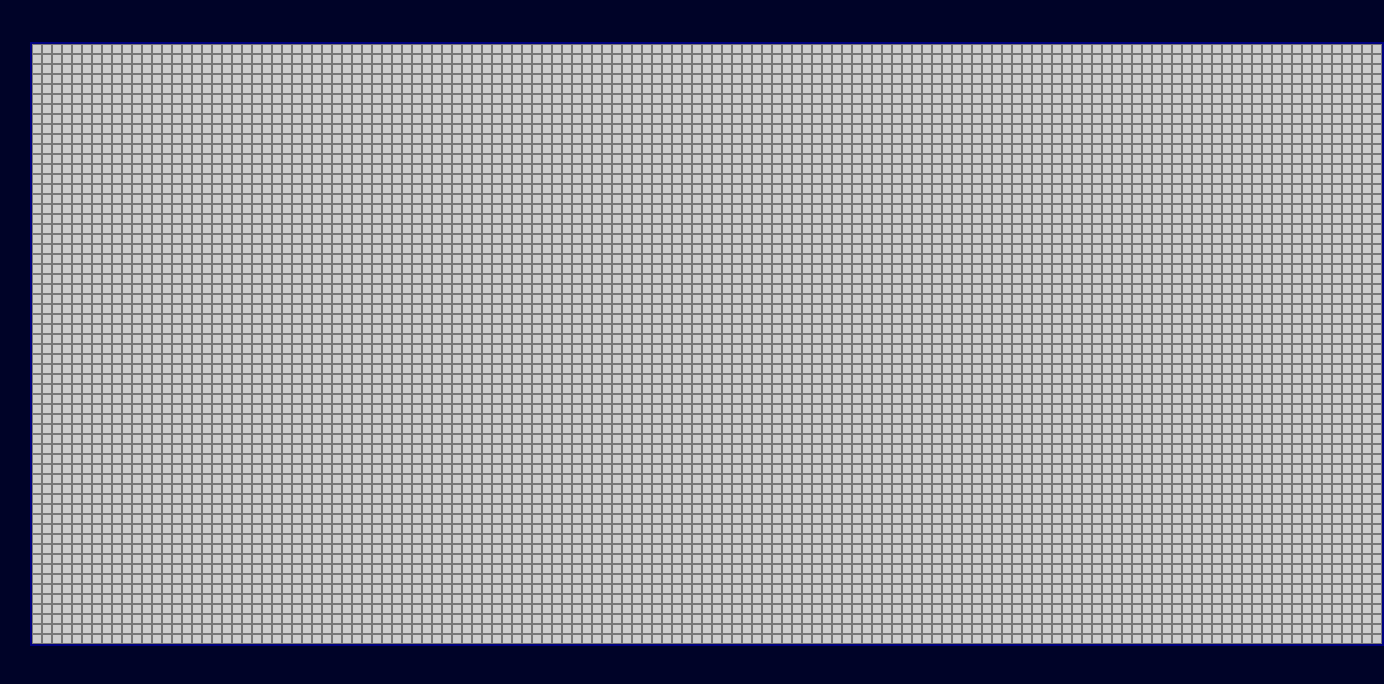
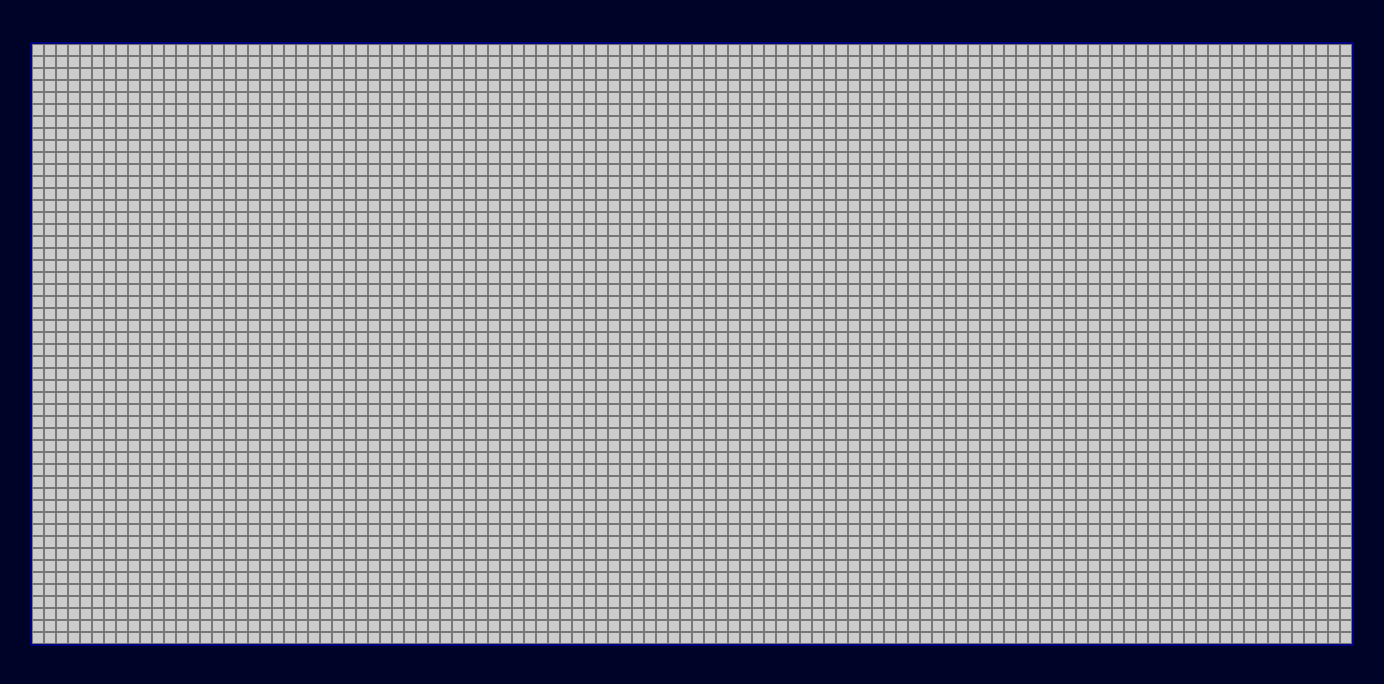
Before and after one commit to apmanager001/painting, a plain HTML site: page individual.html in a window 1280 px wide. Shown: the part 102-786 px from the top of the page, 1384 px wide, since content can reach past the window. Drawn offline with Linux system fonts and the light colour scheme.

Commit message:
uploading sql file and changed grid on individual

```diff
--- a/css/individual.css
+++ b/css/individual.css
@@ -63,8 +63,8 @@ body{
 }
 .grid {
   display: grid;
-  grid-template-columns: repeat(135, 1fr); /* Adjust the number of columns here */
-  grid-template-rows: repeat(60, 1fr); /* Adjust the number of rows here */
+  grid-template-columns: repeat(110, 1fr); /* Adjust the number of columns here */
+  grid-template-rows: repeat(50, 1fr); /* Adjust the number of rows here */
   gap: 0px; /* Adjust the gap between squares here */
   background-color: navy;
   padding: 2px;
@@ -73,8 +73,8 @@ body{
 .square {
   background-color: #ccc;
   border: 1px solid #777;
-  height: 8px;
-  width: 8px;
+  height: 10px;
+  width: 10px;
 }
 .color1 {
   background-color: #ff0000;
--- a/js/individual.js
+++ b/js/individual.js
@@ -15,7 +15,7 @@ function changeColor(event) {
 function createGrid() {
   const grid = document.getElementById('grid');
 
-  for (let i = 0; i < 135 * 60; i++) {
+  for (let i = 0; i < 110 * 50; i++) {
     const square = document.createElement('div');
     square.className = 'square';
     square.id = i + 1;
```
Also changed, not shown: js/index.js (+9 -3 lines), 1 other file.
